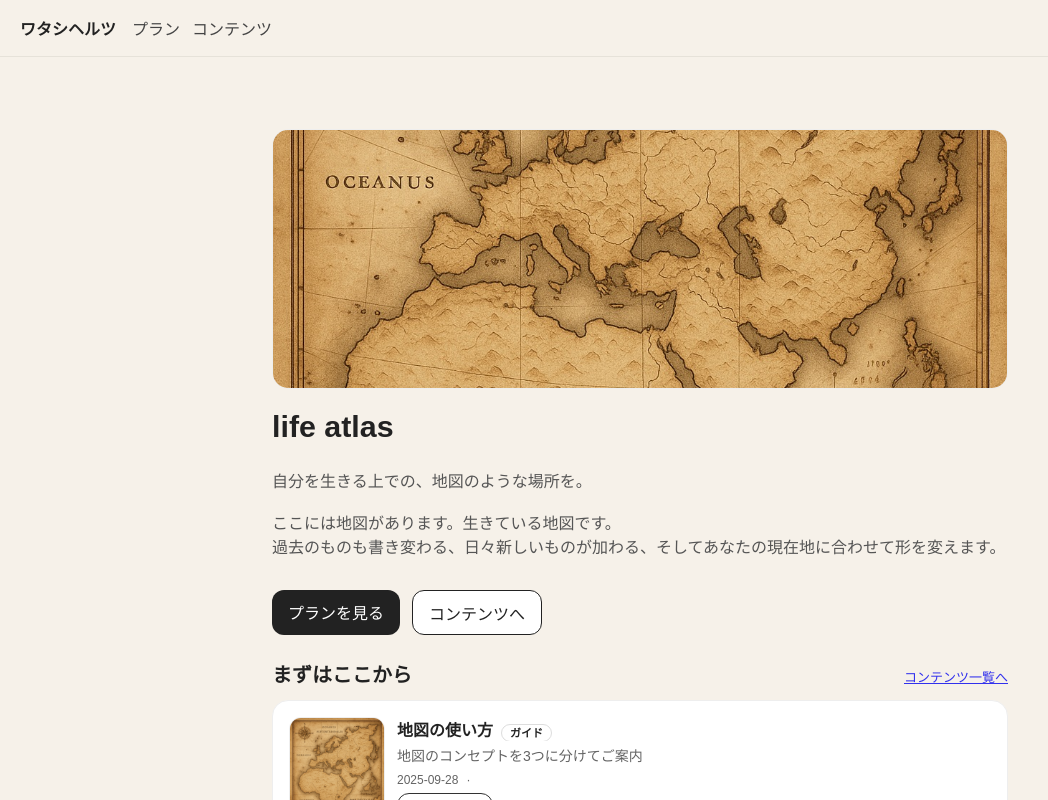
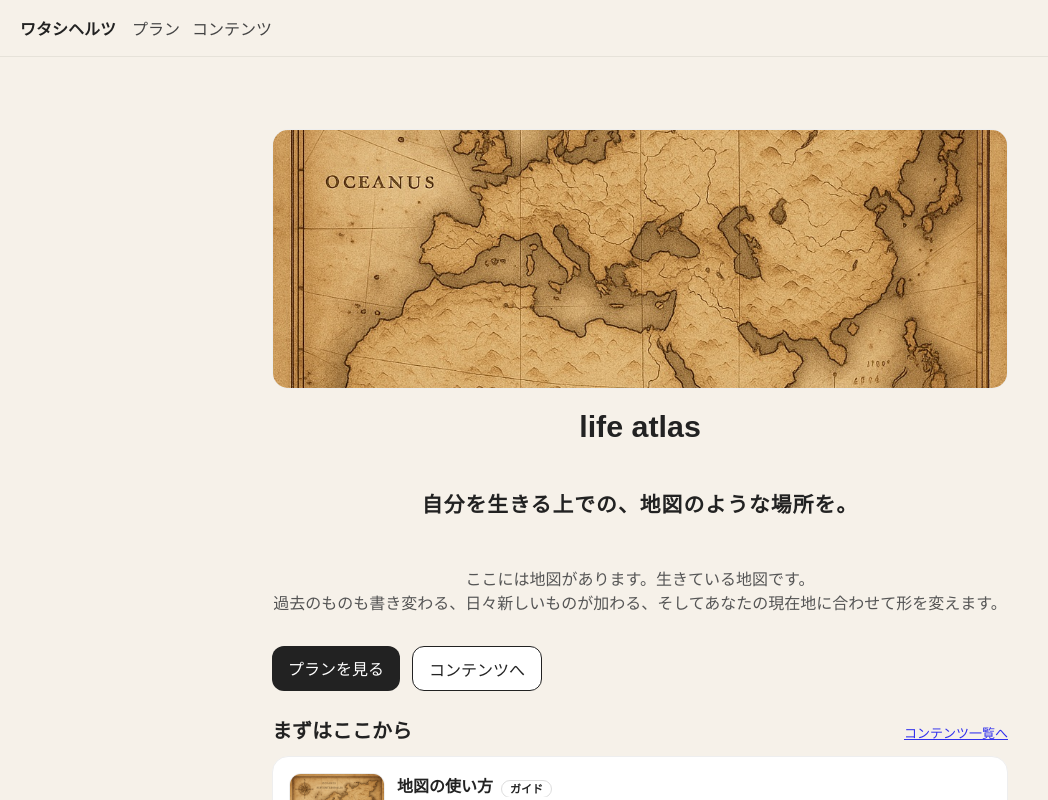
Before and after one commit to hiracoh/watashihertz, a Next.js app: page / in a window 1280 px wide. Shown: the top 800 px of the page, without its empty margins (0-1048 px from the left). Built offline with nearby package versions, Linux system fonts and the light colour scheme; a web font is replaced by a local one.

Commit message:
Update page.js

```diff
--- a/app/page.js
+++ b/app/page.js
@@ -98,13 +98,25 @@ export default function Home() {
           <Image src="/map.jpg" alt="ワタシヘルツ" fill style={{ objectFit: "cover" }} priority />
         </div>
 
-        <h1 style={{ fontSize: "1.9rem", margin: 0 }}>life atlas</h1>
-        <p style={{ margin: "0.25rem 0 0.75rem", color: "#555", whiteSpace: "pre-line" }}>
-          {`自分を生きる上での、地図のような場所を。
+      <h1 style={{ fontSize: "1.9rem", margin: 0, textAlign: "center" }}>life atlas</h1>
 
-ここには地図があります。生きている地図です。
+<p
+  style={{
+    fontSize: "1.3rem",
+    fontWeight: 600,
+    letterSpacing: "0.05em",
+    textAlign: "center",
+    color: "#222",
+    margin: "1.5rem 0"
+  }}
+>
+  自分を生きる上での、地図のような場所を。
+</p>
+
+<p style={{ margin: "0.25rem 0 0.75rem", color: "#555", whiteSpace: "pre-line", textAlign: "center" }}>
+  {`ここには地図があります。生きている地図です。
 過去のものも書き変わる、日々新しいものが加わる、そしてあなたの現在地に合わせて形を変えます。`}
-        </p>
+</p>
 
         <div style={{ display: "flex", gap: "0.75rem", flexWrap: "wrap" }}>
           <a href="/plans" style={btnPrimary}>
```
